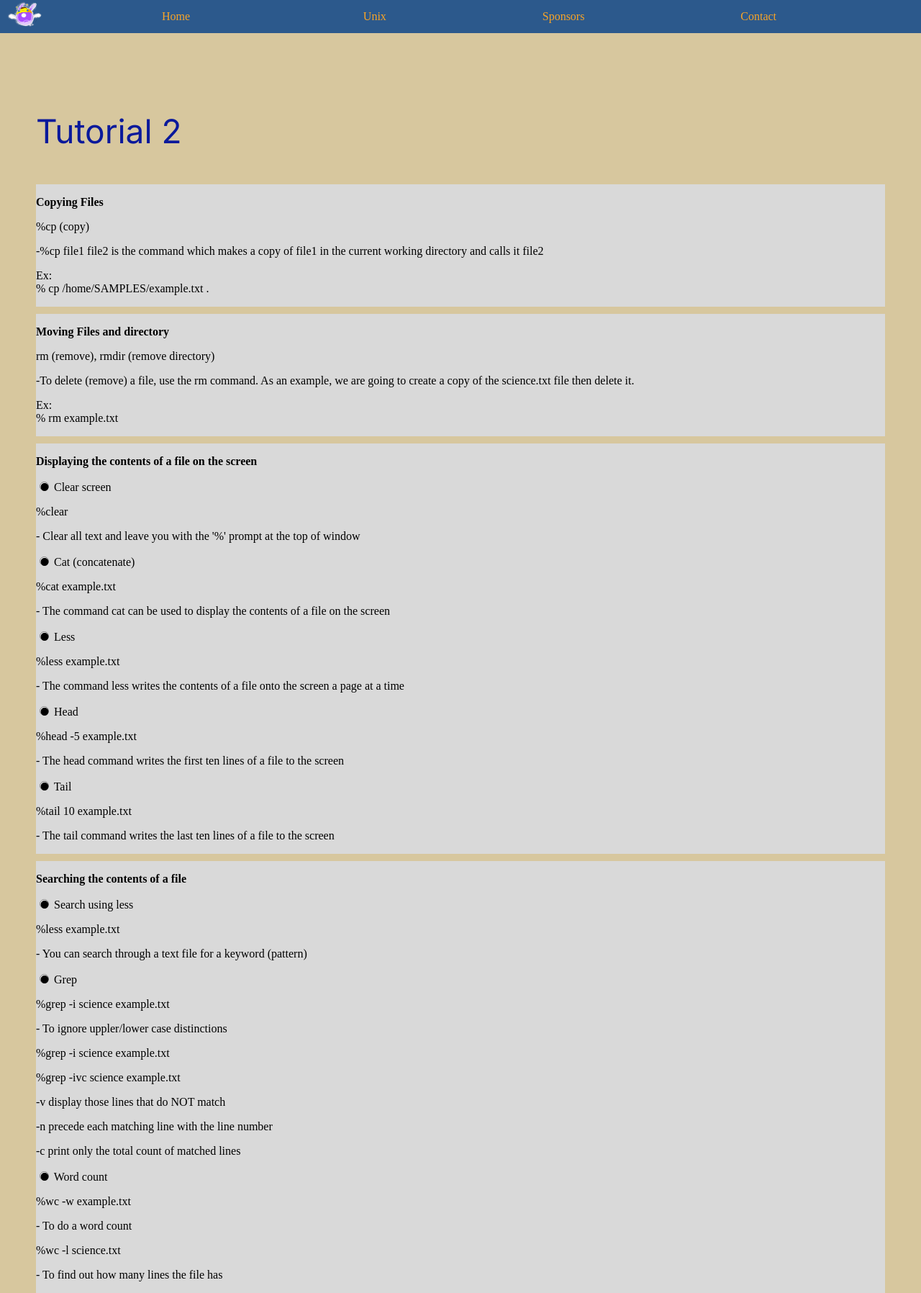
After one commit to Kaiirros/ISTE240-Roasted-Duck, a PHP site: page /tutorial3.php in a window 1280 px wide. The commit adds this page. Shown: the whole page at 72% size. Run offline with PHP 8.4, Linux system fonts and the light colour scheme.

Commit message:
finished tutorial 2

```diff
--- a/assets/css/style.css
+++ b/assets/css/style.css
@@ -336,6 +336,40 @@ TUTORIAL 2 STYLES
 
 }
 
+/* tutorial 3 page */
+.tutorial3-grid{
+    display: grid;
+    grid-template-columns: 1fr;
+
+    column-gap: 10px;
+    row-gap: 20px;
+    justify-content: space-around;
+
+}
+
+.tutorial3-grid > div {
+    margin-bottom: -10px;
+}
+
+.grid-color{
+    background-color:  #D9D9D9;
+}
+
+input[type="radio"] {
+    position: relative;
+
+
+
+}
+
+input[type="radio"]::before {
+    content: '\2022';
+    font-size: 40px;
+    position: absolute;
+    top: 50%;
+    transform: translateY(-22px);
+}
+
 /*
 INTRO PAGE
 -------------------------------- */
@@ -381,13 +415,9 @@ INTRO PAGE
     box-shadow: 0px 4px 10px gray;
 }
 
-<<<<<<< HEAD
-/* quiz */
-=======
 /*
 QUIZ STYLES SECTION
 -------------------------------- */
->>>>>>> d200cd856fe5eaa6eb719f53ceb58992e269a5cf
 
 .choice {
     background-color: white;
@@ -398,51 +428,6 @@ QUIZ STYLES SECTION
     font-size: 150%;
     text-align: center;
 
-<<<<<<< HEAD
-}
-
-#secondaryquizinfo {
-background-color: gray;
-width: 200px;
-height: 300px;
-position: relative;
-top: 125px;
-display: none;
-
-}
-
-.mainquizholder {
-padding: 3rem;
-width: 100%;
-display: flex;
-flex-direction: column;
-justify-content: center;
-width: 60%;
-align-items: center;
-
-
-
-}
-
-#question {
-font-size: 150%;
-
-}
-
-#nextquestion {
-color: orange;
-font-size: 125%;
-width: 10%;
-}
-
-
-#fullquizholder {
-display: flex;
-flex-direction: row;
-margin-top: 50px;
-position: relative;
-}
-=======
   }
 
   #secondaryquizinfo {
@@ -484,5 +469,3 @@ position: relative;
     margin-top: 50px;
     position: relative;
   }
-
->>>>>>> d200cd856fe5eaa6eb719f53ceb58992e269a5cf
--- a/assets/inc/nav.php
+++ b/assets/inc/nav.php
@@ -19,13 +19,8 @@
     <button class="dropbtn active" >Unix</button>
     <div class="dropdown-content">
         <a href="tutorial.php" >Tutorials</a>
-<<<<<<< HEAD
-        <a href="quiz1.php" >Quizzes</a>
-
-=======
         <a href="Quizlanding.php" >Quizzes</a>
 
->>>>>>> d200cd856fe5eaa6eb719f53ceb58992e269a5cf
     </div>
     </div>
 
--- a/tutorial.php
+++ b/tutorial.php
@@ -38,7 +38,7 @@
         </div>
 
         <div>
-          <p class="tutorial-element"><a href="#" class="tutorial-link">Tutorial 3 </a></p>
+          <p class="tutorial-element"><a href="tutorial3.php" class="tutorial-link">Tutorial 3 </a></p>
         </div>
 
         <div>
--- /dev/null
+++ b/tutorial3.php
@@ -0,0 +1,186 @@
+<?php
+  $path='./';
+  $page='Roasted Duck';
+  include $path . 'assets/inc/header.php';
+?>
+<body class="body-tutorial2">
+<?php
+  $path='./';
+  $page='Roasted Duck';
+  include $path . 'assets/inc/nav.php';
+?>
+
+
+
+<div>
+    <br>
+    <br>
+    <br>
+    <p class="tutorial-header"> Tutorial 2</p>
+
+    <div class="tutorial3-grid">
+        <div class="grid-color">
+            <p> <strong>  Copying Files </strong></p>
+            <p> %cp (copy) </p>
+
+            <p>-%cp file1 file2 is the command which makes a copy of file1 in the current working directory and calls it file2</p>
+
+
+
+            <p>
+            Ex: <br>
+            % cp /home/SAMPLES/example.txt .
+            </p>
+        </div>
+
+        <div class="grid-color">
+            <p> <strong> Moving Files and directory </strong></p>
+            <p> rm (remove), rmdir (remove directory) </p>
+
+            <p> -To delete (remove) a file, use the rm command. As an example, we are going to create a copy of the science.txt file then delete it.</p>
+
+
+
+            <p>
+            Ex: <br>
+            % rm example.txt
+            </p>
+        </div>
+
+        <div class="grid-color">
+            <p> <strong> Displaying the contents of a file on the screen </strong></p>
+
+            <p>
+
+            <label>
+            <input type="radio" name="option1" id="option1" value="option1">
+                Clear screen
+            </label>
+
+            <p> %clear</p>
+
+            </p>
+
+            <p> - Clear all text and leave you with the '%' prompt at the top of window</p>
+
+            <p>
+
+            <label>
+            <input type="radio" name="option1" id="option1" value="option1">
+                Cat (concatenate)
+            </label>
+
+            <p> %cat example.txt</p>
+
+            </p>
+
+            <p>- The command cat can be used to display the contents of a file on the screen</p>
+
+            <p>
+
+            <label>
+            <input type="radio" name="option1" id="option1" value="option1">
+                Less
+            </label>
+
+            <p> %less example.txt</p>
+
+            </p>
+
+            <p> - The command less writes the contents of a file onto the screen a page at a time</p>
+
+            <p>
+
+            <label>
+            <input type="radio" name="option1" id="option1" value="option1">
+                Head
+            </label>
+
+            <p> %head -5 example.txt</p>
+
+            </p>
+
+            <p> - The head command writes the first ten lines of a file to the screen</p>
+
+            <p>
+
+            <label>
+            <input type="radio" name="option1" id="option1" value="option1">
+               Tail
+            </label>
+
+            <p> %tail 10 example.txt</p>
+
+            </p>
+
+            <p> - The tail command writes the last ten lines of a file to the screen</p>
+
+
+        </div>
+
+        <div class="grid-color">
+            <p> <strong> Searching the contents of a file </strong></p>
+
+            <p>
+
+            <label>
+            <input type="radio" name="option1" id="option1" value="option1">
+                Search using less
+            </label>
+
+            <p> %less example.txt</p>
+
+            </p>
+
+            <p> - You can search through a text file for a keyword (pattern)</p>
+
+            <p>
+
+            <label>
+            <input type="radio" name="option1" id="option1" value="option1">
+                Grep
+            </label>
+
+            <p> %grep -i science example.txt</p>
+
+            </p>
+
+            <p> - To ignore uppler/lower case distinctions</p>
+
+            <p> %grep -i science example.txt</p>
+
+            <p> %grep -ivc science example.txt</p>
+            <p> -v display those lines that do NOT match</p>
+            <p> -n precede each matching line with the line number</p>
+            <p> -c print only the total count of matched lines</p>
+
+            <p>
+
+            <label>
+            <input type="radio" name="option1" id="option1" value="option1">
+                Word count
+            </label>
+
+            <p> %wc -w example.txt</p>
+
+            </p>
+
+            <p> - To do a word count</p>
+
+            <p> %wc -l science.txt</p>
+
+
+            <p> - To find out how many lines the file has</p>
+
+
+        </div>
+    </div>
+</div>
+
+
+
+<?php
+  $path='./';
+  $page='Roasted Duck';
+  include $path . 'assets/inc/footer.php';
+?>
```
